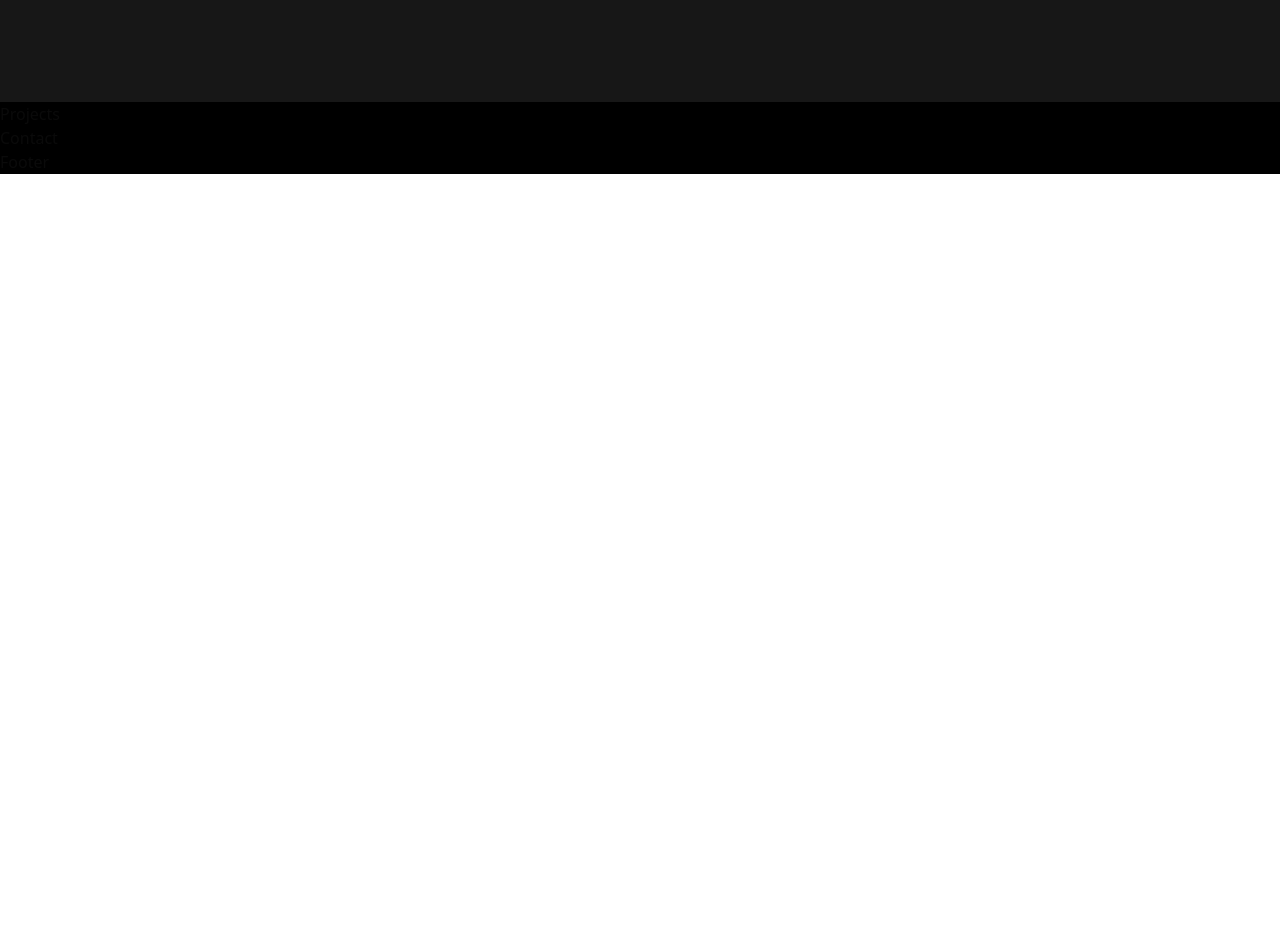
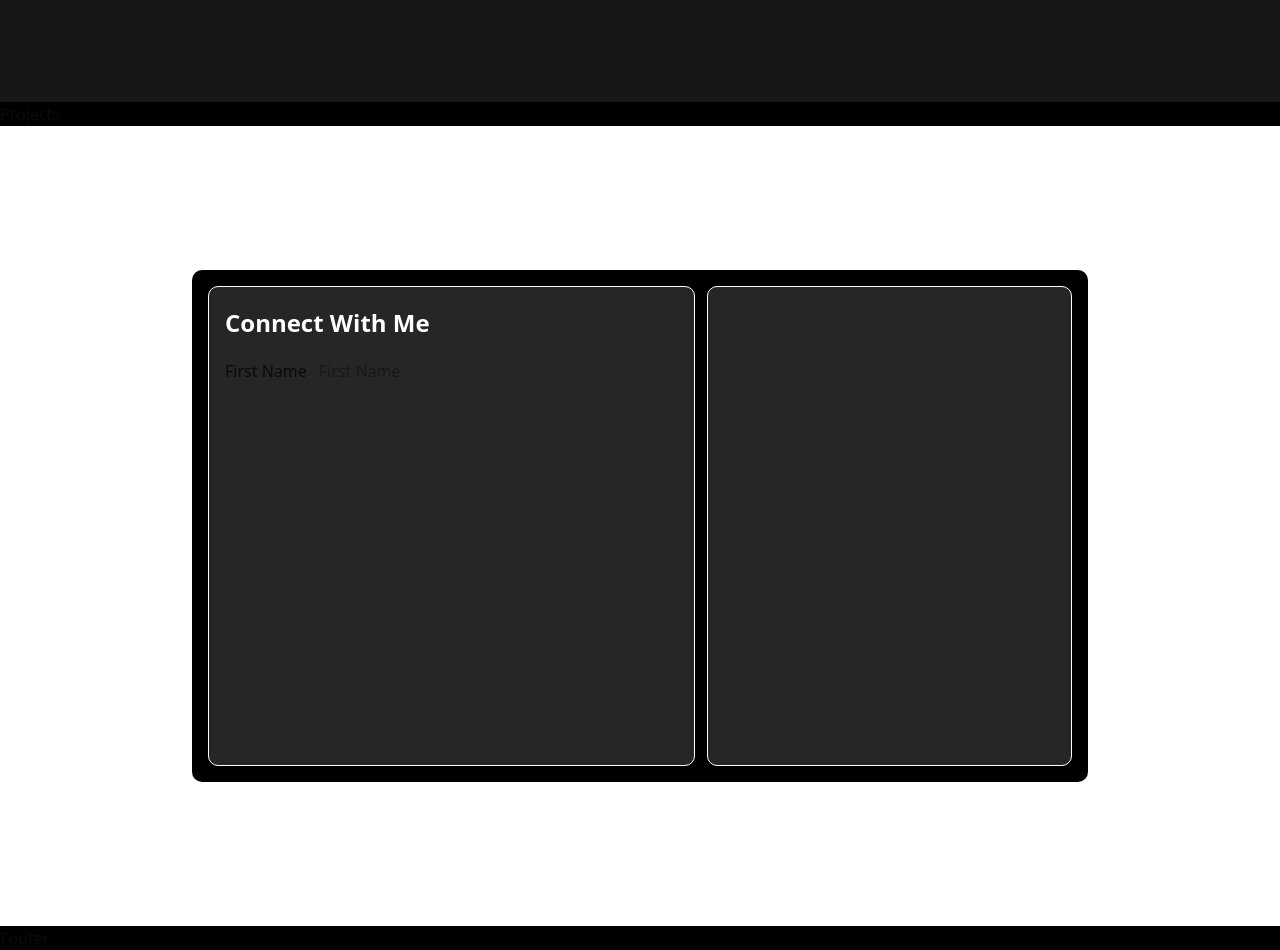
Before and after one commit to Ravi-coder-bot/portfolio, a Next.js app: page / in a window 1280 px wide. Shown: the part 1580-2530 px from the top of the page. Before the commit the page ends 1754 px from the top, so only its background shows below. Built offline with nearby package versions, Linux system fonts and the light colour scheme.

Commit message:
connect section

```diff
--- a/src/components/Contact.tsx
+++ b/src/components/Contact.tsx
@@ -2,7 +2,25 @@ import React from 'react'
 
 const Contact = () => {
   return (
-    <div>Contact</div>
+    <div className='bg-white w-full h-screen flex items-center justify-center'>
+      <div className='bg-black w-11/12 max-w-4xl min-h-[500px] flex flex-row items-center justify-center gap-3 mx-4 sm:mx-8 md:mx-auto p-4 rounded-lg '>
+        <div className='w-160 h-120 bg-neutral-800 rounded-lg border-white border'>
+          <h1 className='text-white text-2xl font-extrabold mt-5 mx-4 '>Connect With Me</h1>
+          <div className='flex flex-col'>
+            <div className='mt-5 mx-4 flex flex-row gap-3'>
+            <label htmlFor="">First Name</label>
+             <input type="text" placeholder='First Name' />
+
+
+          </div>
+          </div>
+
+        </div>
+        <div className='w-120 h-120 bg-neutral-800 rounded-lg border-white border'>
+
+        </div>
+      </div>
+    </div>
   )
 }
 
```
